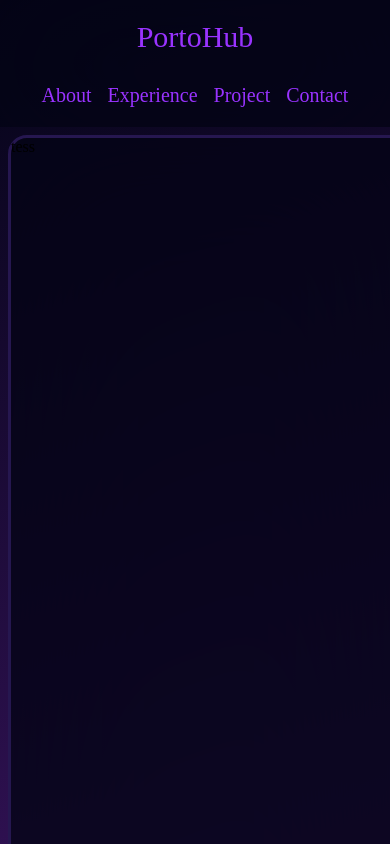
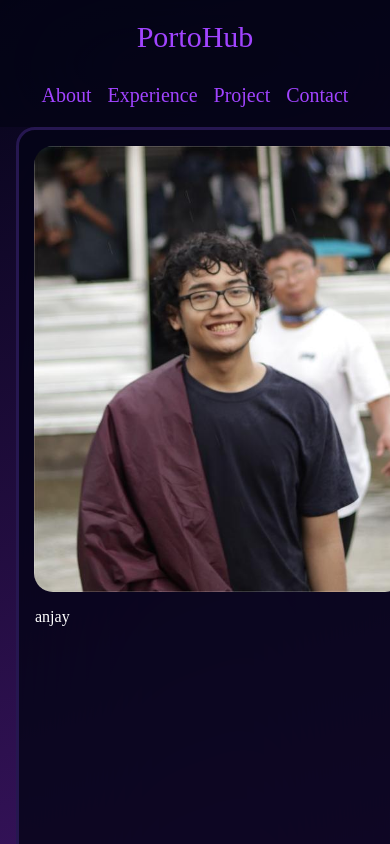
Before and after one commit to KyoneCode/Learning-Web, a plain HTML site: page 2nd-try/index.html in a window 390 px wide. Shown: the top 844 px of the page. Drawn offline with Linux system fonts and the light colour scheme; a web font is replaced by a local one.

Commit message:
UPDATEE!!

```diff
--- a/2nd-try/Style.css
+++ b/2nd-try/Style.css
@@ -52,7 +52,19 @@ nav a:active {
     display: flex;
     justify-content: flex-end;
 }
-/* Header */
+/* Data */
+.Foto{
+    display: flex;
+    margin:auto;
+    margin-top: 1rem;
+    width: 370px;
+    border-radius: 0.5cm;
+}
+/* .teksData{ */
+    /* margin-left: 10px; */
+    /* margin-right: 10px; */
+/* } */
+/* Bento  */
 .box{
     background-color: hsla(240, 70%, 5%, 0.8);
     backdrop-filter: blur(65px);
@@ -65,7 +77,7 @@ nav a:active {
 .MainGrid{
     display: grid;
     grid-template-columns: 1fr;      /* 1 kolom */
-    grid-template-rows: 1fr 1fr 1fr 1fr 1fr; /* 3 baris */
+    grid-template-rows: 0.5fr 1fr 1fr 1fr 1fr; /* 3 baris */
     gap: 1em;
     margin: 3rem;
 
@@ -77,7 +89,14 @@ nav a:active {
     "Contact";
 }
 
-
+#Data{
+    max-width: 73em;
+    max-height: 1fr;
+    margin-left: auto;
+    margin-right: auto;
+    min-width: 400px;
+    min-height: 400px;
+}
 .Grid{
     justify-content: center;
     margin-top: 2rem;
@@ -151,8 +170,50 @@ nav a:active {
     nav a {
         padding: 10px 8px;
     }
+}
+
+@media(max-width: 27em){
+    .MainGrid{
+        margin: 0rem;
+    }
+    .Grid{
+        grid-auto-columns: 200px;
+        grid-auto-rows: 200px;
+        margin-top: 0rem;
+        margin-bottom: 0rem;
+        grid-template-areas:
+        "b1 b1"
+        "b1 b1"
+        "b1 b1"
+        "b2 b3"
+        "b2 b3"
+        "b4 b4";
+    }
+
+    .nav_link {
+        font-size: 20px;
+    }
+
+    .nav_title{
+        font-size: 30px;
+    }
 
 
+    .navBar {
+        flex-direction: column;
+        align-items: center;
+        padding: 10px 0;
+    }
+
+    .mainnav ul {
+        justify-content: center;
+        width: 100%;
+        margin-top: 10px;
+    }
+
+    nav a {
+        padding: 10px 8px;
+    }
 }
 /* Grid1 */
 
@@ -175,6 +236,10 @@ nav a:active {
 .Teks1{
     color: white;
     font-family: Cascadia Code;
+    padding-left: 1em;
+    padding-right: 1em;
+    padding-top: 1em;
+    padding-bottom: 1em;
 }
 .Teks2{
     color: rgb(0, 0, 0);
@@ -185,8 +250,8 @@ nav a:active {
     font-family: Cascadia Code;
 }
 a:link{
-    color: #9933FF;
+    color: #a144ff;
 }
 a:visited{
-    color: #9933FF;
+    color: #a144ff;
 }
--- a/2nd-try/index.html
+++ b/2nd-try/index.html
@@ -44,8 +44,8 @@
             <div class = "MainGrid">
                 <!-- Data -->
                 <div id = "Data", class = "box", style="grid-area: Data;">
-
-                    tess
+                    <img class = "Foto", src = "foto.jpg">
+                    <p class = "Teks1", id = teksData> anjay</p>
                 </div>
                 <!-- Bento -->
                 <div id = "Bento", class = "box", style="grid-area: Bento;">
```
Also changed, not shown: 2nd-try/foto.jpg (added).
